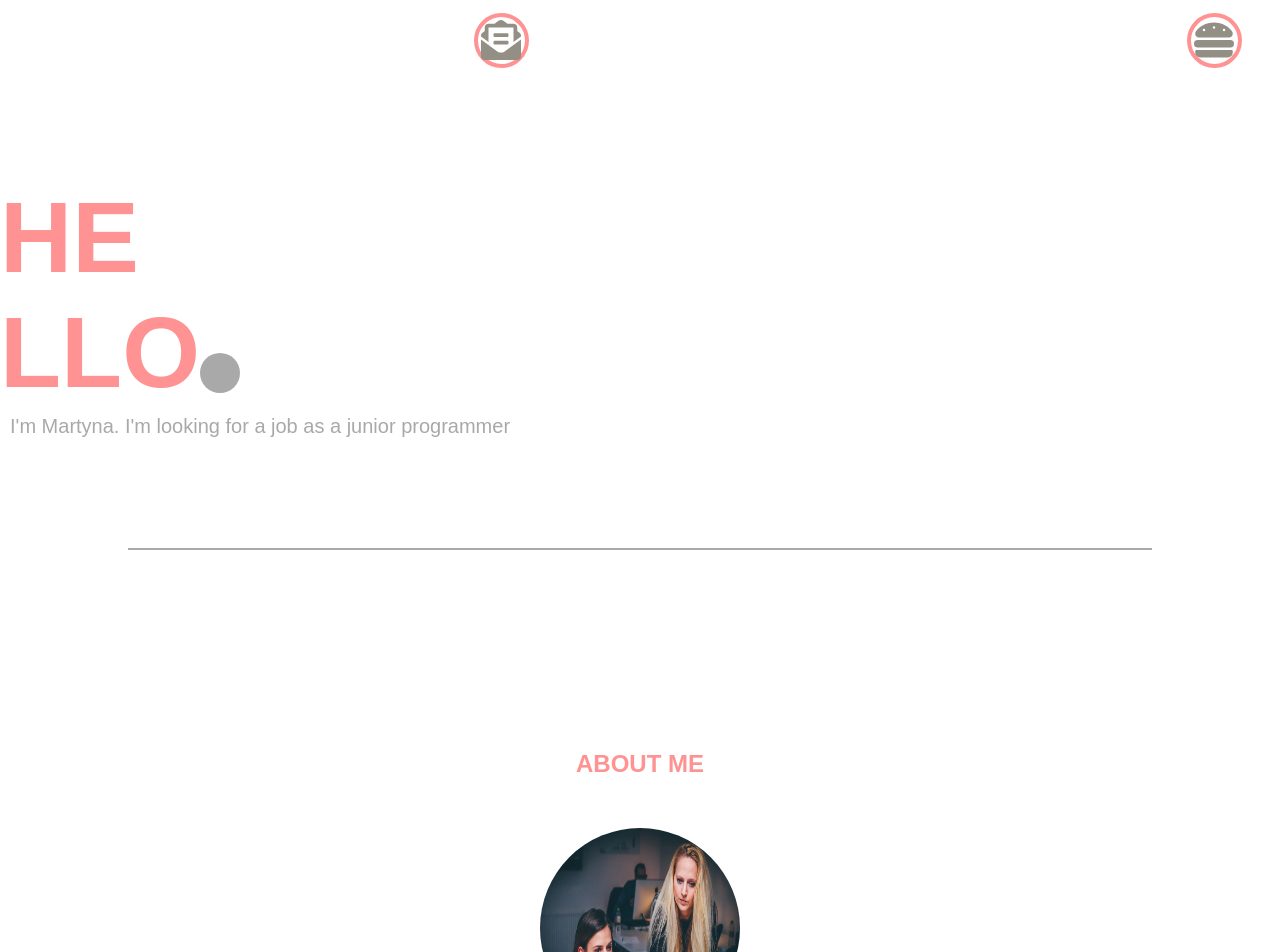
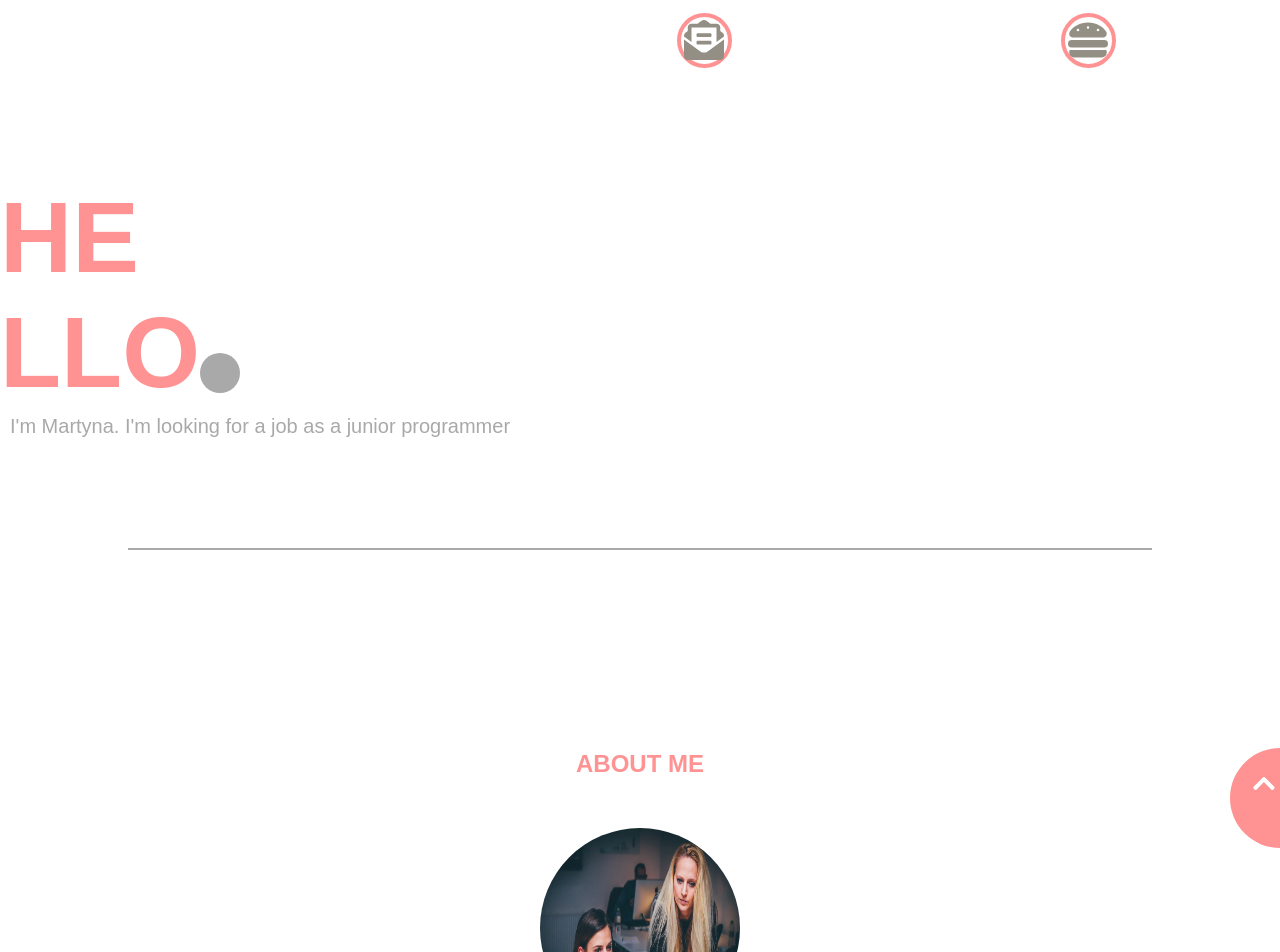
Before and after one commit to martynakiljan/my_portfolio, a React (Create React App) app: page / in a window 1280 px wide. Shown: the top 952 px of the page. Built offline with nearby package versions, Linux system fonts and the light colour scheme.

Commit message:
add style, add icon back to top

```diff
--- a/src/components/Nav/Nav.js
+++ b/src/components/Nav/Nav.js
@@ -1,9 +1,10 @@
 
 import React  from 'react';
-import {StyledNav, StyledCircleForIcon} from './StyledNav.styled'
+import {StyledNav, StyledCircleForIcon,StyledBoxForIcons, StyledButtonBackToTop} from './StyledNav.styled'
 import { FontAwesomeIcon } from "@fortawesome/react-fontawesome";
-import { faEnvelopeOpenText, faHamburger } from "@fortawesome/free-solid-svg-icons";
+import { faEnvelopeOpenText, faHamburger, faChevronUp} from "@fortawesome/free-solid-svg-icons";
 import '../../style/App.css'
+
 
 
 
@@ -11,6 +12,7 @@ const Nav = () => {
 
     return (
         <StyledNav>
+            <StyledBoxForIcons>
                     <StyledCircleForIcon>
                         <FontAwesomeIcon
                         className="iconFontAwesome"
@@ -27,6 +29,15 @@ const Nav = () => {
                         />
                     </StyledCircleForIcon>
 
+                    <StyledButtonBackToTop>
+                        <FontAwesomeIcon
+                            className="iconFontAwesome--backToTop"
+                            icon={faChevronUp}
+                        />
+
+                    </StyledButtonBackToTop>
+
+            </StyledBoxForIcons>
         </StyledNav>
     )
 
--- a/src/components/Nav/StyledNav.styled.js
+++ b/src/components/Nav/StyledNav.styled.js
@@ -1,15 +1,15 @@
 import styled from 'styled-components';
 
-export const StyledNav = styled.div`
+export const StyledNav = styled.nav`
   z-index: 1000;
   display: flex;
   position: sticky;
+  top: 0;
   justify-content: space-between;
   align-items: center;
   background-color: ${({ theme }) => theme.mainColor};
-  width: 60%;
-  margin-left: 37%;
-  min-height: 10vh;
+  width: 100%;
+  height: 10vh;
 
 
 `;
@@ -23,6 +23,7 @@ export const FontAwesomeIcon  = styled.a`
   width: 15px;
   border: 2px solid #FF9292;
   border-radius: 50%;
+
 
 
 `;
@@ -41,4 +42,36 @@ export const StyledCircleForIcon  = styled.div`
 
 
 
+
 `;
+
+export const StyledBoxForIcons  = styled.div`
+  display: flex;
+  width: 60%;
+  justify-content: space-around;
+  margin-left: 40%;
+
+
+
+`;
+
+export const  StyledButtonBackToTop = styled.div`
+    position: fixed;
+    bottom: -48px;
+    right: -50px;
+    display: flex;
+    flex-flow: column;
+    justify-content: flex-start;
+    align-items: flex-start;
+    background-color: ${({ theme }) => theme.mainColorPastel};
+    width: 100px;
+    height: 100px;
+    padding: 23px;
+    border: none;
+    border-radius: 50%;
+    color: #fff;
+    font-size: 1rem;
+    opacity: 1;
+
+
+`;
--- a/src/components/Projects/Projects.js
+++ b/src/components/Projects/Projects.js
@@ -1,6 +1,6 @@
 import React from 'react';
 import Title from '../Titles/Title'
-import {StyledContainerProjects, StyledNumberOfProject} from './StyledProjects.styled'
+import {StyledContainerProjects, StyledNumberOfProject, StyledTextUnderProjects} from './StyledProjects.styled'
 import Project from './Project'
 
 
@@ -22,6 +22,7 @@ const Projects = () => {
 
               <StyledNumberOfProject>4</StyledNumberOfProject>
               <Project/>
+              <StyledTextUnderProjects>too little ? Come to my github!</StyledTextUnderProjects>
 
 
             </StyledContainerProjects>
--- a/src/components/Projects/StyledProjects.styled.js
+++ b/src/components/Projects/StyledProjects.styled.js
@@ -9,6 +9,7 @@ font-weight:${({ theme }) => theme.light};
 color: ${({ theme }) => theme.mainColorGray};
 padding: 10px;
 margin-top: 10px;
+margin-bottom: 100px;
 
 `;
 export const StyledNumberOfProject = styled.h4`
@@ -27,3 +28,10 @@ width: 100%;
 height: 150px;
 
 `;
+export const StyledTextUnderProjects = styled.div`
+margin-top: 50px;
+text-align: center;
+width: 100%;
+
+
+`;
--- a/src/components/Skills/StyledSkills.styled.js
+++ b/src/components/Skills/StyledSkills.styled.js
@@ -2,10 +2,10 @@ import styled from 'styled-components';
 
 
 export const StyledBoxForSkills = styled.div`
-    min-height: 40vh;
+    min-height: 70vh;
     display: flex;
     flex-wrap: wrap;
-    justify-content: space-around;
+    justify-content: center;
     align-items: center;
     padding: 50px;
 
--- a/src/style/App.css
+++ b/src/style/App.css
@@ -14,8 +14,17 @@ color: #FF9292;
   color: black
 }
 .iconFontAwesome--skill {
-  padding: 10px;
+  font-size: 60px;
+  color: #AAA9A9;
   margin: 15px;
-  font-size: 70px;
-  color: #AAA9A9;
 }
+
+.svg {
+  font-size: 30px;
+}
+.iconFontAwesome--backToTop {
+  color: white;
+  font-size: 25px;
+  margin-bottom: 10px;
+
+}
--- a/src/theme/GlobalStyle.js
+++ b/src/theme/GlobalStyle.js
@@ -23,7 +23,7 @@ export const GlobalStyle = createGlobalStyle`
 
   body {
     padding: 0;
-    min-height: 400vh;
+    min-height: 700vh;
     margin: 0;
     font-size: 1.6rem;
     font-family: 'Rubik Mono One',sans-serif;
```
Lines whose indentation alone changed are shown as unchanged.
